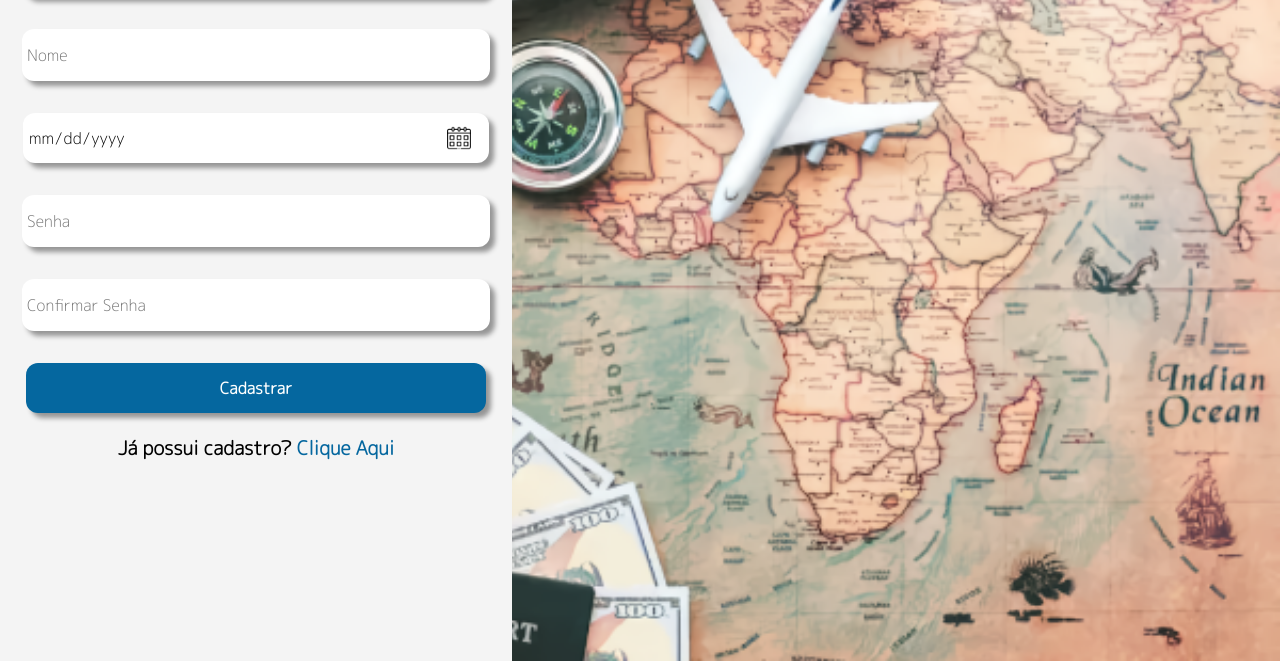
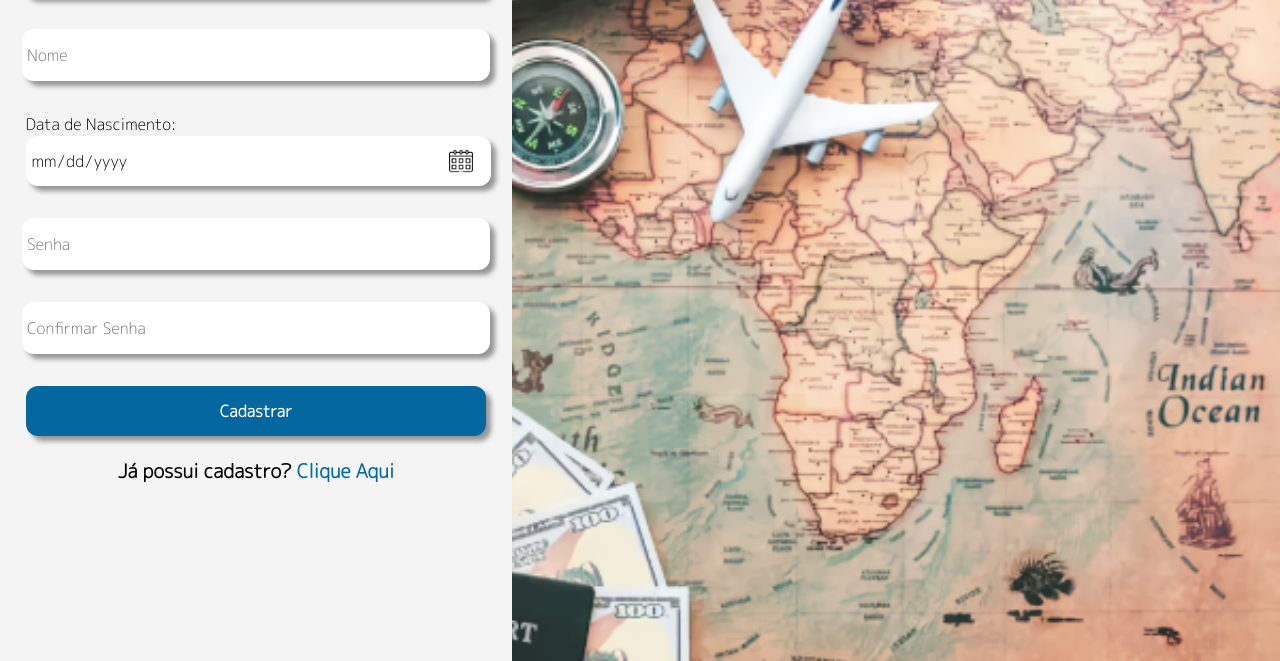
Before and after one commit to AndreLuizJPoles/TURISMO, a website: page Front/Cadastro/cadastro.html in a window 1280 px wide. Shown: the part 139-800 px from the top of the page. Drawn offline with nearby package versions, Linux system fonts and the light colour scheme.

Commit message:
Add label data-nasc no cadastro

```diff
--- a/Front/Cadastro/cadastro.html
+++ b/Front/Cadastro/cadastro.html
@@ -18,7 +18,10 @@
 
             <input type="email" class="input" id="email" placeholder="E-mail" required>
             <input type="text" class="input" id="nome" placeholder="Nome" required>
-            <input type="date" class="input" id="data-nasc" required>
+            <div id="div-data-nasc">
+                <label for="data-nasc" id="label-data-nasc">Data de Nascimento:</label>
+                <input type="date" class="input" id="data-nasc" placeholder="Data de Nascimento" required>
+            </div>
             <input type="password" class="input" id="senha" placeholder="Senha" required>
             <input type="password" class="input" id="confirmar-senha" placeholder="Confirmar Senha" required>
 
--- a/Front/Menu/script.js
+++ b/Front/Menu/script.js
@@ -109,7 +109,7 @@ window.onload = async function () {
         };
 
         grade.appendChild(bloco);
-      }else if(usuarioObj.city === ''){
+      }else{
         const bloco = document.createElement("div");
         bloco.onclick;
         bloco.classList.add("bloco");
--- a/Front/style.css
+++ b/Front/style.css
@@ -135,6 +135,18 @@ body {
     color: var(--cor-principal);
 }
 
+#id-data-nasc{
+    text-align: start;
+}
+
+#data-nasc{
+    width: 100%;
+}
+
+#div-data-nasc{
+    width: 90%;
+}
+
 @media screen and (max-width: 660px) {
     .box {
         width: 100%;
```
